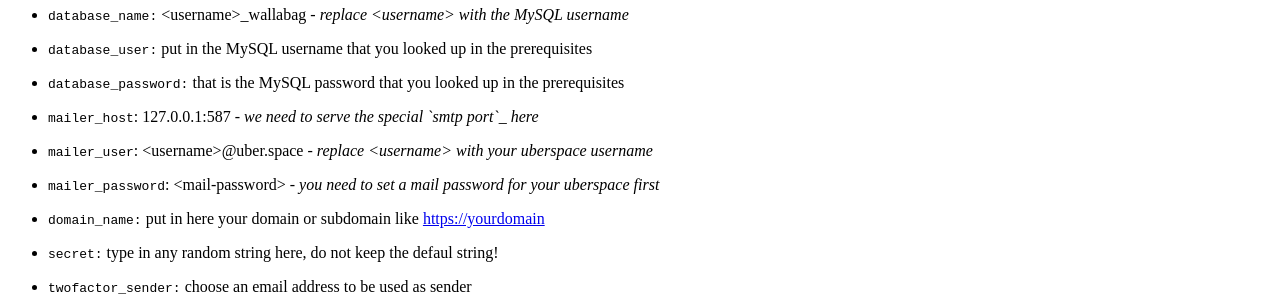
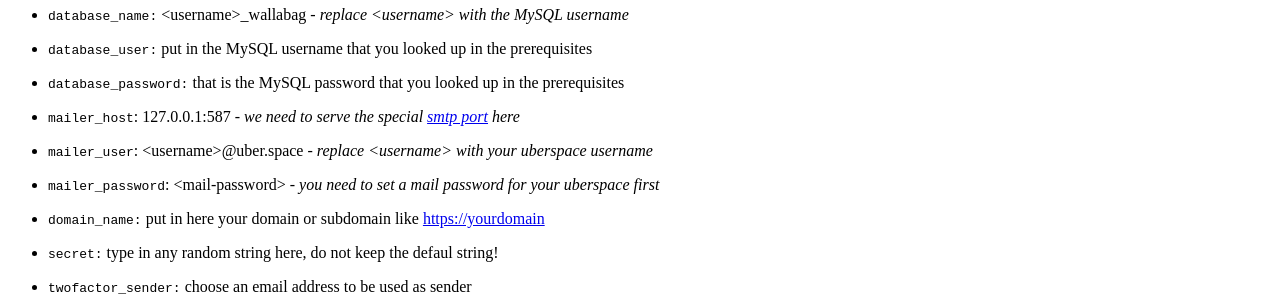
Before and after one commit to Uberspace/lab, a Sphinx documentation site: the page built from source/guide_wallabag.rst, in a window 1280 px wide and 900 px high, scrolled down 1333 px. Shown: the part 152-452 px from the top of the window. Built offline with Sphinx 7.4.7 and the Read the Docs theme 2.0.0, drawn with Linux system fonts in a browser that asks for light colours; part of the change alters nothing that is shown.

```diff
--- a/source/guide_wallabag.rst
+++ b/source/guide_wallabag.rst
@@ -52,7 +52,7 @@ Change to that folder and run ``make install``. During the installation process,
 * ``database_name:`` <username>_wallabag - *replace <username> with the MySQL username*
 * ``database_user:`` put in the MySQL username that you looked up in the prerequisites
 * ``database_password:`` that is the MySQL password that you looked up in the prerequisites
-* ``mailer_host``: 127.0.0.1:587 - *we need to serve the special `smtp port`_ here*
+* ``mailer_host``: 127.0.0.1:587 - *we need to serve the special* |smtpport|_ *here*
 * ``mailer_user``: <username>@uber.space - *replace <username> with your uberspace username*
 * ``mailer_password``: <mail-password> - *you need to set a mail password for your uberspace first*
 * ``domain_name:`` put in here your domain or subdomain like https://yourdomain
@@ -144,7 +144,8 @@ If there is a new version available, you can get the code using git:
 .. _GitHub: https://github.com/wallabag/wallabag
 .. _feed: https://github.com/wallabag/wallabag/releases.atom
 .. _Firefox Pocket: https://support.mozilla.org/en-US/kb/save-web-pages-later-pocket-firefox
-.. _smtp port: https://manual.uberspace.de/en/mail-access.html#smtp
+.. _smtpport: https://manual.uberspace.de/en/mail-access.html#smtp
+.. |smtpport| replace:: *smtp port*
 
 ----
 
```
